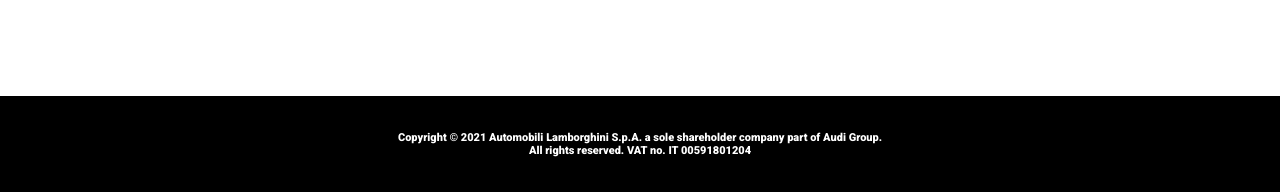
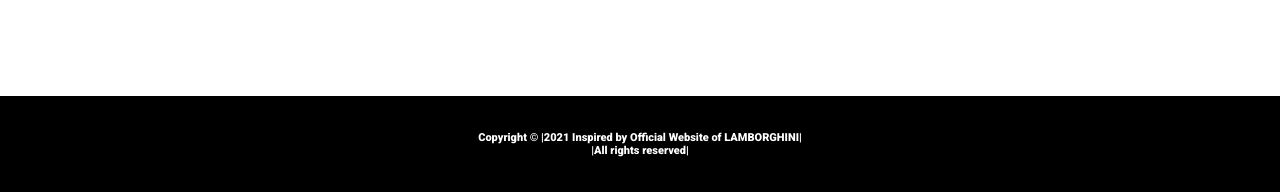
Before and after one commit to Gul-pari/My-Template, a plain HTML site: page 1.My-Template/index.html in a window 1280 px wide. Shown: the part 4468-4660 px from the top of the page. Drawn offline with Linux system fonts and the light colour scheme.

Commit message:
Update index.html

```diff
--- a/1.My-Template/index.html
+++ b/1.My-Template/index.html
@@ -223,8 +223,8 @@
     <!-------------------footer-container--------------------->
 
     <div class="footer-container">
-        Copyright &copy; 2021 Automobili Lamborghini S.p.A. a sole shareholder company part of Audi Group.
-        <br> All rights reserved. VAT no. IT 00591801204
+        Copyright &copy; |2021 Inspired by Official Website of LAMBORGHINI|
+        <br>|All rights reserved|
     </div>
 
 </body>
```
